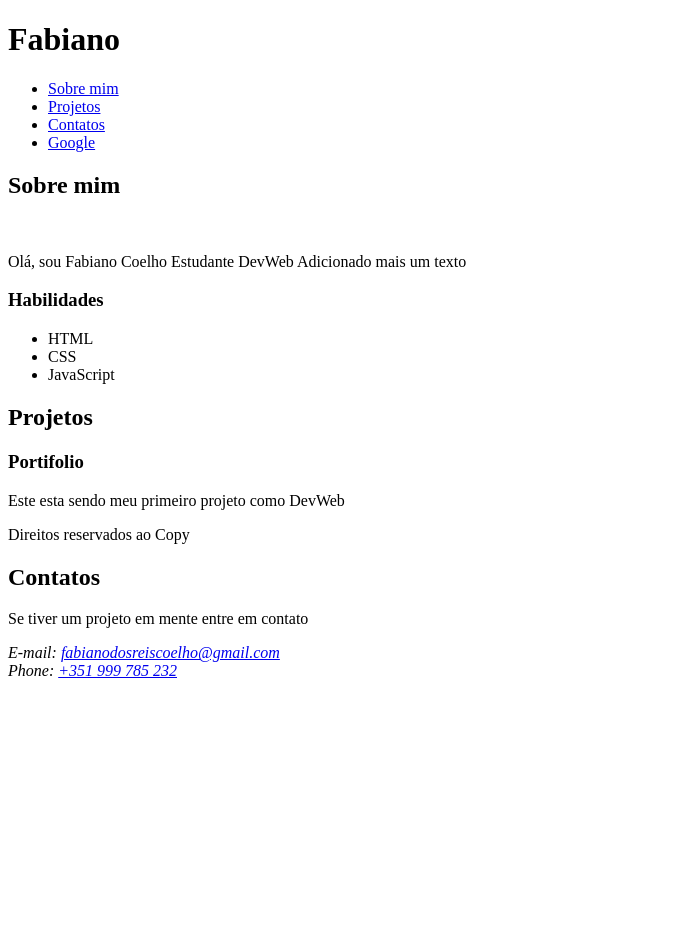
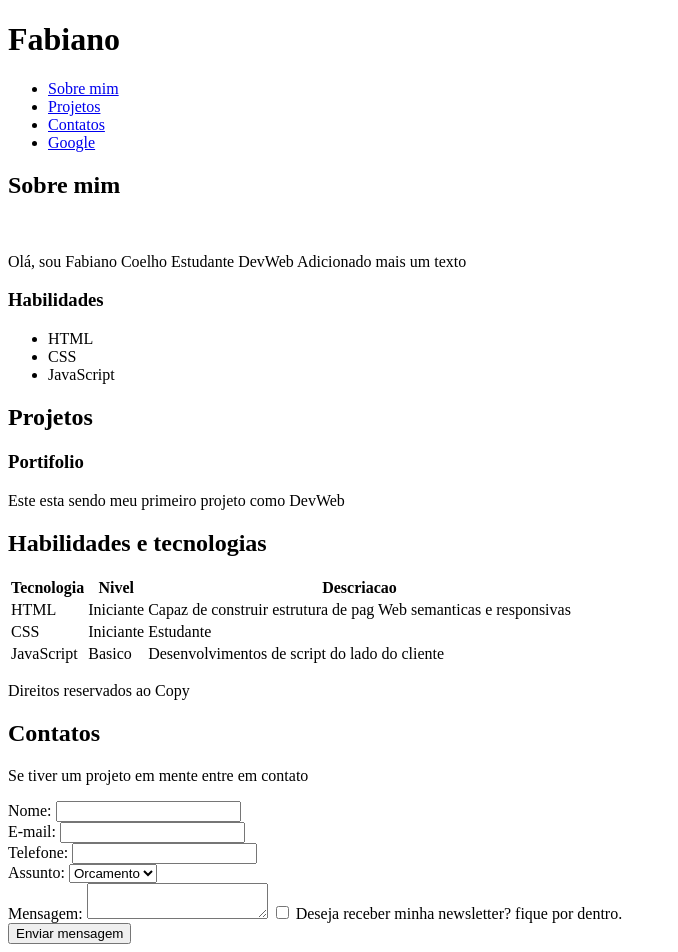
Before and after one commit to Todywebdev/site, a plain HTML site: page index.html in a window 1280 px wide. Shown: the whole page, without its empty margins (0-678 px from the left). Before the commit the page ends 800 px from the top, so only its background shows below. Drawn offline with Linux system fonts and the light colour scheme.

Commit message:
adicao de formulario e tabela no site

```diff
--- a/index.html
+++ b/index.html
@@ -30,7 +30,7 @@
       <article>
 
          <p>
-            Olá, sou Fabiano Coelho Estudante DevWeb  Adicionado mais um texto
+            Olá, sou Fabiano Coelho Estudante DevWeb Adicionado mais um texto
          </p>
 
       </article>
@@ -67,6 +67,51 @@
 
    </section>
 
+
+
+      <section id="habilidades">
+
+            <h2>Habilidades e tecnologias</h2>
+
+            <table>
+
+               <thead>
+
+                  <tr>
+                     <th>Tecnologia</th>
+                     <th>Nivel</th>
+                     <th>Descriacao</th>
+                  </tr>
+
+               </thead>
+
+               <tbody>
+
+                  <tr>
+                     <td>HTML</td>
+                     <td>Iniciante</td>
+                     <td>Capaz de construir estrutura de pag Web semanticas e responsivas</td>
+                  </tr>
+
+                   <tr>
+                      <td>CSS</td>
+                      <td>Iniciante</td>
+                      <td>Estudante</td>
+                   </tr>
+
+                   <tr>
+                     <td>JavaScript</td>
+                     <td>Basico</td>
+                     <td>Desenvolvimentos de script do lado do cliente</td>
+
+                   </tr>
+               </tbody>
+
+            </table>
+
+
+      </section>
+
    <footer>
       <p>Direitos reservados ao Copy</p>
 
@@ -75,11 +120,38 @@
          <h2>Contatos</h2>
          <p>Se tiver um projeto em mente entre em contato</p>
 
-         <address>
-            E-mail: <a href="mailto:fabianodosreiscoelhoqgmail.com">fabianodosreiscoelho@gmail.com</a> <br>
-            Phone: <a href="tel:+351 999 785 232">+351 999 785 232</a>
+         <form action="">
 
-         </address>
+            <label for="nome">Nome: </label>
+            <input type="text" id="nome" name="nome" required> <br>
+
+            <label for="email">E-mail: </label>
+            <input type="email" id="email" name="email" required><br>
+
+            <label for="telefone">Telefone: </label>
+            <input type="telefone" id="telefone" name="telefone" required><br>
+
+            <label for="assunto">Assunto: </label>
+            <select name="assunto" id="assunto">
+
+               <option value="orcamento">Orcamento</option>
+               <option value="duvida">Duvida</option>
+               <option value="outro">Outro</option>
+            </select>
+         </form>
+
+         <label for="mensagem">Mensagem: </label>
+         <textarea name="mensagem" id="mensagen" required></textarea>
+
+
+         <input type="checkbox" id="inscricao" name="inscricao">
+         <label for="inscricao">Deseja receber minha newsletter? fique por dentro. </label>
+
+         <br>
+
+         <input type="submit" value="Enviar mensagem">
+
+
       </section>
    </footer>
 
```
